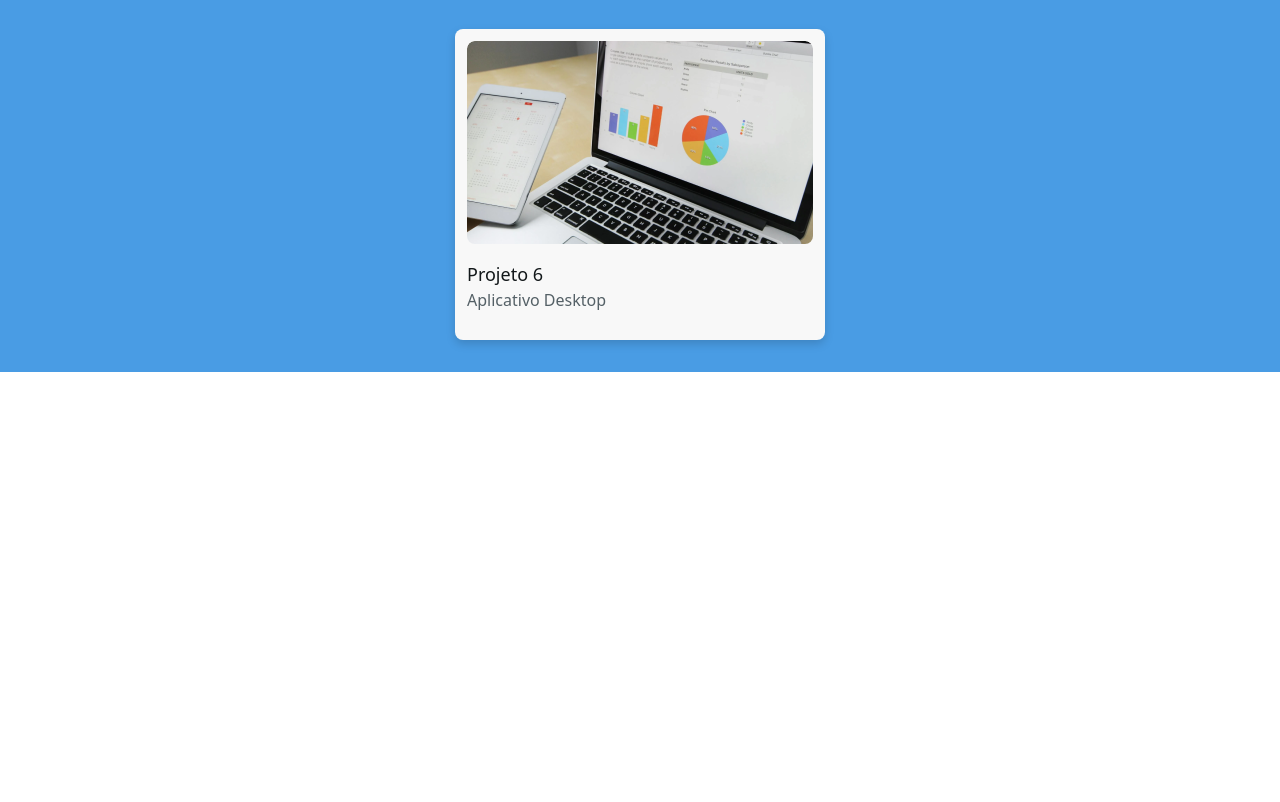
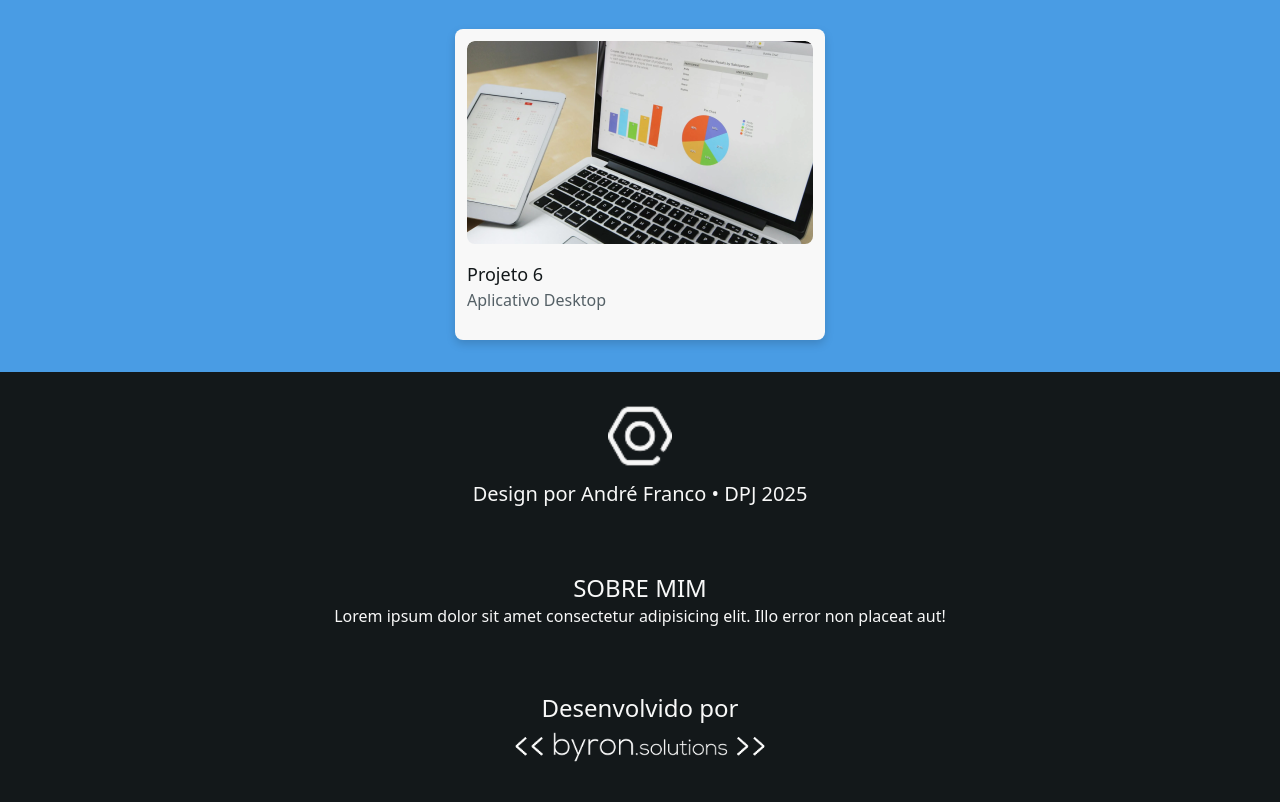
Before and after one commit to 237legg/landing-page, a website: page src/index.html in a window 1280 px wide. Shown: the part 2830-3632 px from the top of the page. Before the commit the page ends 3202 px from the top, so only its background shows below. Drawn offline with Linux system fonts and the light colour scheme.

Commit message:
feat:adicionado footer

```diff
--- a/src/index.html
+++ b/src/index.html
@@ -98,6 +98,24 @@
         </div>
     </section>
 
+    <!-- FOOTER -->
+     <footer class="bg-black text-white flex flex-col p-8 gap-16">
+        <div class="flex flex-col items-center gap-16">
+            <div class="flex flex-col items-center gap-3">
+                <div class="size-16"><img src="./img/Logo.png" alt="Logo site" class="w-full h-full object-contain"></div>
+                <p class="text-xl">Design por André Franco • DPJ 2025</p>
+            </div>
+            <div class="text-center gap-2">
+                <h3 class="text-2xl">SOBRE MIM</h3>
+                <p class="text-base">Lorem ipsum dolor sit amet consectetur adipisicing elit. Illo error non placeat aut!</p>
+            </div>
+        </div>
+        <div class="flex flex-col items-center">
+            <p class="text-2xl">Desenvolvido por</p>
+            <div class="max-w-[260px]"><img src="./img/Logo3 1.png" alt="Logo da byron solutions"></div>
+        </div>
+     </footer>
+
 </body>
 </body>
 </html>
```
Also changed, not shown: src/output.css.
